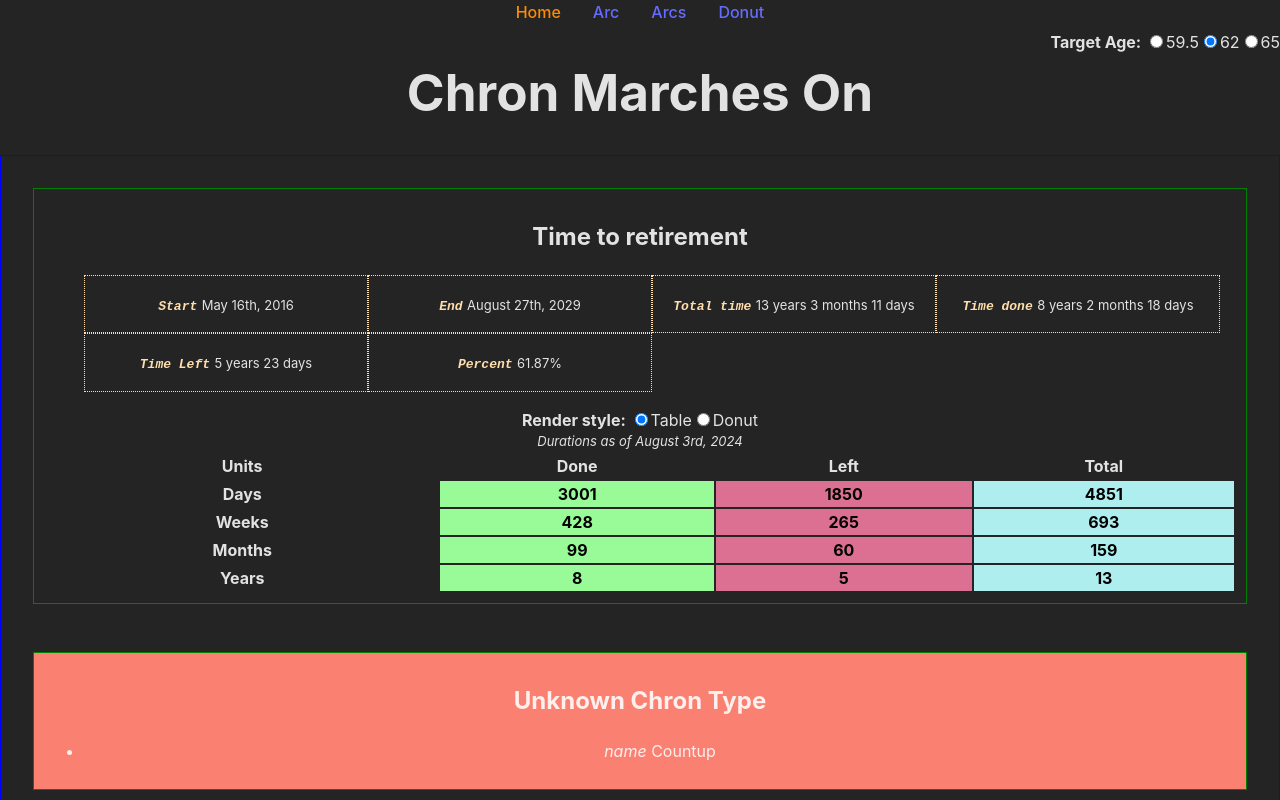
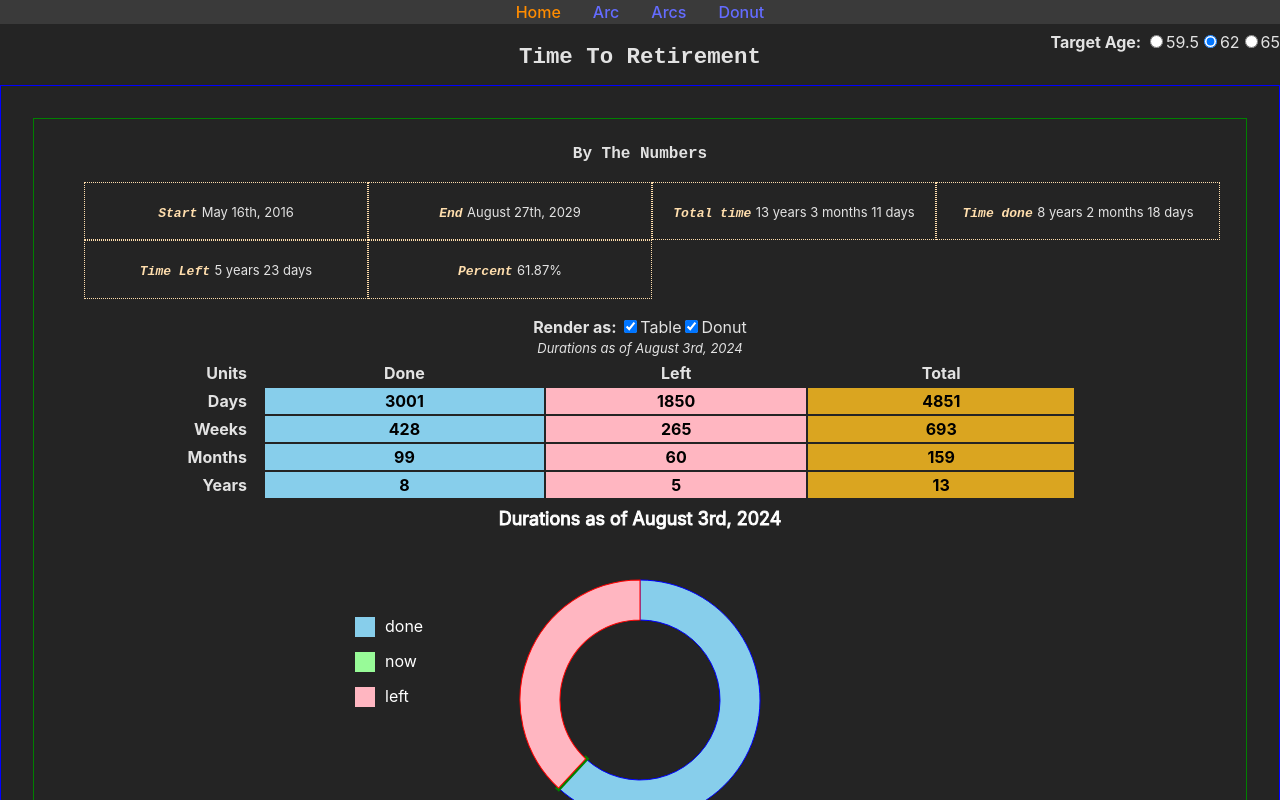
Before and after one commit to doctorwidget/chronos, a Vue app: page / in a window 1280 px wide. Shown: the top 800 px of the page. Built offline with nearby package versions, Linux system fonts and the light colour scheme.

Commit message:
various style tweaks

```diff
--- a/src/App.vue
+++ b/src/App.vue
@@ -57,6 +57,10 @@ onMounted(() => {
     display: flex;
     align-items: center;
     justify-content: center;
+    z-index: 1;
+}
+.appNav:hover {
+    background-color: rgba(255, 255, 255, 0.1);
 }
 
 .navLink {
--- a/src/components/ChronViews.vue
+++ b/src/components/ChronViews.vue
@@ -14,7 +14,7 @@ defineProps<{
 </script>
 
 <template>
-    <h1>{{ title }}</h1>
+    <h1 :class="$style.title">{{ title }}</h1>
     <div :class="[$style.chronList, $style.chronViews]">
         <div v-for="chron in chrons">
             <ChronView :class="$style.chronItem" :chron="chron"></ChronView>
@@ -23,6 +23,11 @@ defineProps<{
 </template>
 
 <style module>
+
+.title {
+    font-size:1.4rem;
+    font-family: monospace;
+}
 
 .chronViews {
     padding: 1rem;
--- a/src/components/renderers/SplitDuration.vue
+++ b/src/components/renderers/SplitDuration.vue
@@ -54,9 +54,13 @@ const props = defineProps<{
 
 
  /** more use of the v-model macro, new in Vue 3.4 */
- type RenderStyle = 'table' | 'donut';
- const renderStyle = defineModel<RenderStyle, string>({
-    default: "table",
+const showTable = defineModel('showTable', {
+    type: Boolean,
+    default: true,
+});
+const showDonut = defineModel('showDonut', {
+    type: Boolean,
+    default: true,
 });
 
 const now = Date();
@@ -201,7 +205,7 @@ export default {
 
 <template>
     <div :class="$style.splitDuration">
-        <h2>{{ props.chron.title }}</h2>
+        <h2 :class="$style.title">{{ props.chron.title }}</h2>
 
         <!-- summary list: refactor me to a component -->
         <ul :class="$style.summary">
@@ -225,18 +229,18 @@ export default {
             </li>
         </ul>
         <div>
-            <strong>Render style: </strong>
+            <strong>Render as: </strong>
             <span>
-                <input type="radio" id="styleTable" value="table" v-model="renderStyle" />
+                <input type="checkbox" id="styleTable" v-model="showTable"/>
                 <label for="styleTable">Table</label>
 
-                <input type="radio" id="styleDonut" value="donut" v-model="renderStyle" />
-                <label for="donut">Donut</label>
+                <input type="checkbox" id="styleDonut" v-model="showDonut" />
+                <label for="styleDonut">Donut</label>
             </span>
         </div>
 
         <!-- table style: refactor me to a component -->
-        <table :class="$style.unitTable" v-if="renderStyle==='table'">
+        <table :class="$style.unitTable" v-if="showTable">
             <caption>{{ chartTitle }}</caption>
             <tr>
                 <th scope="col">Units</th>
@@ -271,16 +275,16 @@ export default {
         </table>
 
         <!-- donut style; refactor me to a component -->
-        <div v-if="renderStyle==='donut'">
+        <div v-if="showDonut">
             <!--<DonutDemo></DonutDemo>-->
             <PieChart
                 :data="durations"
-                :diameter="404"
-                :offset="101"
+                :diameter="240"
+                :offset="80"
                 :title="chartTitle"
                 :legend="false"
-                :height="600"
-                :width="800"
+                :height="400"
+                :width="600"
             ></PieChart>
         </div>
     </div>
@@ -291,13 +295,26 @@ export default {
     border: 1px dotted magenta;
 }
 
+.title {
+    font-size: 1rem;
+    font-family: monospace;
+}
+
 .unitTable {
     width: 100%;
+    padding-right: 10rem;
 }
 
 .unitTable caption {
     font-style:italic;
     font-size:small;
+}
+
+tr th:first-of-type {
+    text-align: right;
+    padding-right: 1rem;
+    max-width: 200px;
+    width: 200px;
 }
 
 tr td {
@@ -306,15 +323,15 @@ tr td {
 }
 
 tr td:nth-child(2){
-    background-color: palegreen;
+    background-color: skyblue;
 }
 
 tr td:nth-child(3){
-    background-color: palevioletred;
+    background-color: lightpink;
 }
 
 tr td:nth-child(4) {
-    background-color: paleturquoise;
+    background-color: goldenrod;
 }
 
 .summary {
--- a/src/components/routes/Home.vue
+++ b/src/components/routes/Home.vue
@@ -56,7 +56,7 @@ const chrons: Ref<Array<Chron>> = computed(() => {
             name: 'SplitDuration',
             start: new Date('2016-05-16T12:00:00'),
             end: targetDate.value,
-            title: 'Time to retirement'
+            title: 'By The Numbers'
         },
         {
             name: 'Countup',
@@ -84,7 +84,7 @@ const chrons: Ref<Array<Chron>> = computed(() => {
                 <label for="a65">65</label>
             </span>
         </div>
-        <ChronViews :title="'Chron Marches On'" :chrons="chrons"></ChronViews>
+        <ChronViews :title="'Time To Retirement'" :chrons="chrons"></ChronViews>
     </div>
 </template>
 
--- a/src/components/svg/PieSlices.vue
+++ b/src/components/svg/PieSlices.vue
@@ -112,8 +112,8 @@ const sliceData: ComputedRef<Array<ArcDatum>> = computed(() => {
             strokeColor: style.strokeColor!,
             strokeWidth: strokeWidth || style.strokeWidth,
 
-            // optional category
-            category: datum.category || 'uncategorized',
+            // optional extra info
+            datum,
         };
 
         return arcDatum;
@@ -132,6 +132,16 @@ const getTransform = (slice: ArcDatum):string => {
     const transform = `rotate(${degrees}, ${x}, ${y})`;
 
     return transform;
+};
+
+// get the value as a percentage
+const getPercent = (slice:ArcDatum):string => {
+    if (slice.datum && 'I' in slice.datum){
+        const interval = slice.datum.I.percent(2);
+        return `${interval}%`
+    }
+
+    return 'N/A';
 };
 
 
@@ -154,7 +164,10 @@ const getTransform = (slice: ArcDatum):string => {
                 :fillColor="slice.fillColor"
                 :strokeColor="slice.strokeColor"
                 :strokeWidth="slice.strokeWidth"
-                :data-category="slice.category"
+                :data-category="slice.datum?.category"
+                :data-value="slice.datum?.value"
+                :data-unit="slice.datum?.units"
+                :data-percent="getPercent(slice)"
             ></PieSlice>
         </g>
     </g>
--- a/src/util/svg/path.ts
+++ b/src/util/svg/path.ts
@@ -2,6 +2,7 @@
  * Utilities for working with SVG <path> elements
  */
 import { clamp } from '../data/math';
+import type { Datum, UnitDatum } from '../data/types';
 import type { Angle } from '../trig/angles';
 import { isLarge, sanitize } from '../trig/angles';
 import { getPointFromOrigin } from '../trig/points';
@@ -18,6 +19,9 @@ export type ArcDatum = {
     category?: string,
 
     className?: string,
+
+    // completely optional datum object
+    datum?: Datum | UnitDatum,
 
     // valid css color string
     fillColor?: string,
```
